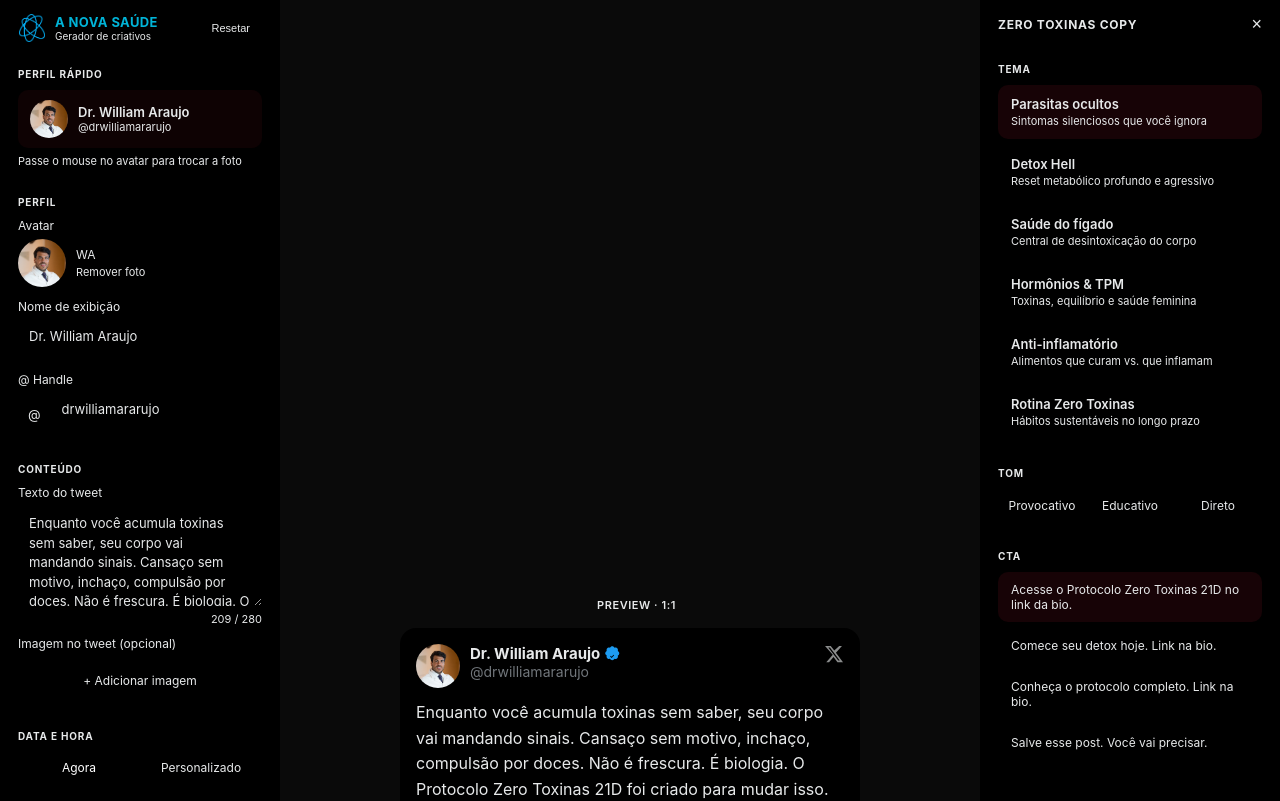
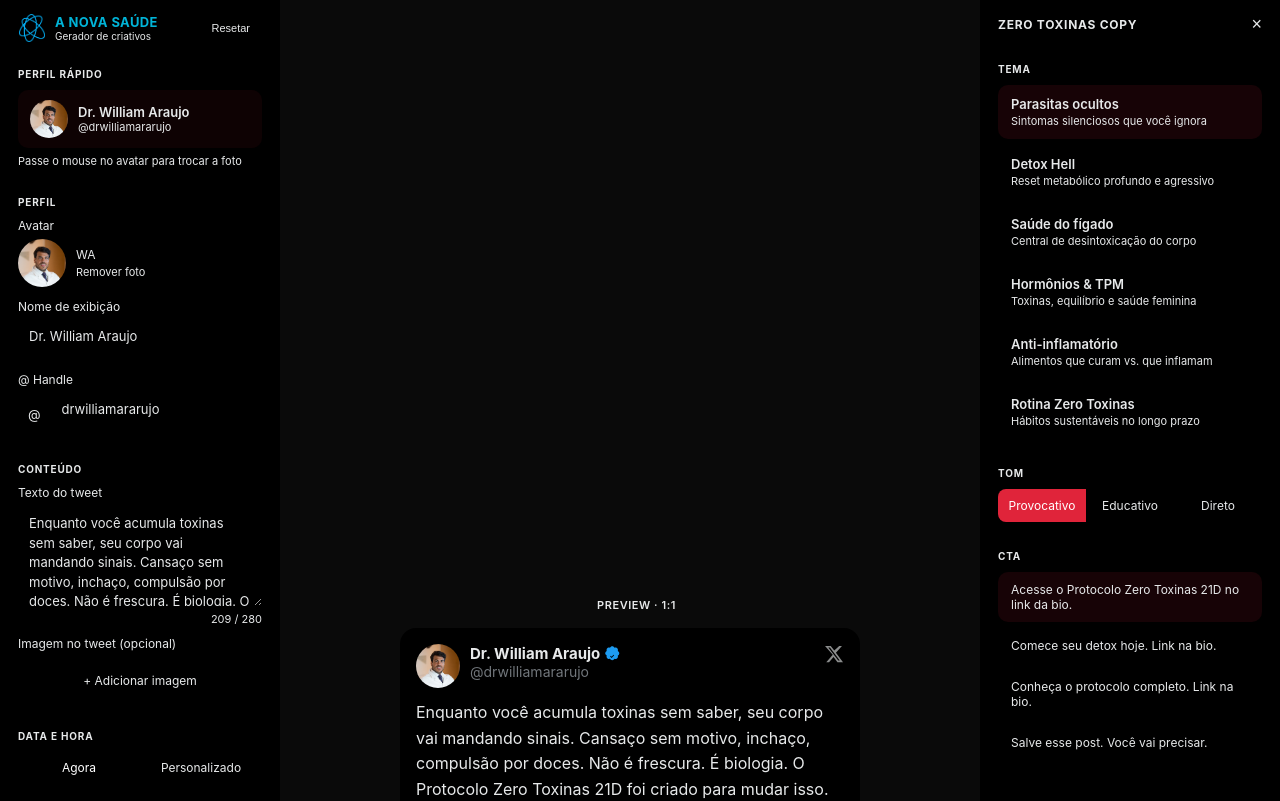
Before and after one commit to peduardoveloso-star/nova-saude-criativo, a Next.js app: page / in a window 1280 px wide. Shown: the top 801 px of the page. Built offline with nearby package versions, Linux system fonts and the light colour scheme.

Commit message:
Update Generator.module.css

```diff
--- a/src/components/Generator.module.css
+++ b/src/components/Generator.module.css
@@ -192,7 +192,7 @@
 
 .toneSeg { display: flex; border-radius: 8px; overflow: hidden; border: 1px solid var(--border); }
 .toneBtn { flex: 1; padding: 9px 4px; font-size: 12px; background: transparent; border: none; color: var(--muted); cursor: pointer; font-family: inherit; transition: all .15s; }
-..toneBtn.active { background: #e0243a; color: #fff; }
+.toneBtn.active { background: #e0243a; color: #fff; }
 
 .ctaList { display: flex; flex-direction: column; gap: 6px; }
 .ctaItem { padding: 10px 13px; border-radius: 10px; border: 1px solid var(--border); cursor: pointer; font-size: 12px; color: var(--muted); transition: all .15s; background: var(--bg2); }
```
